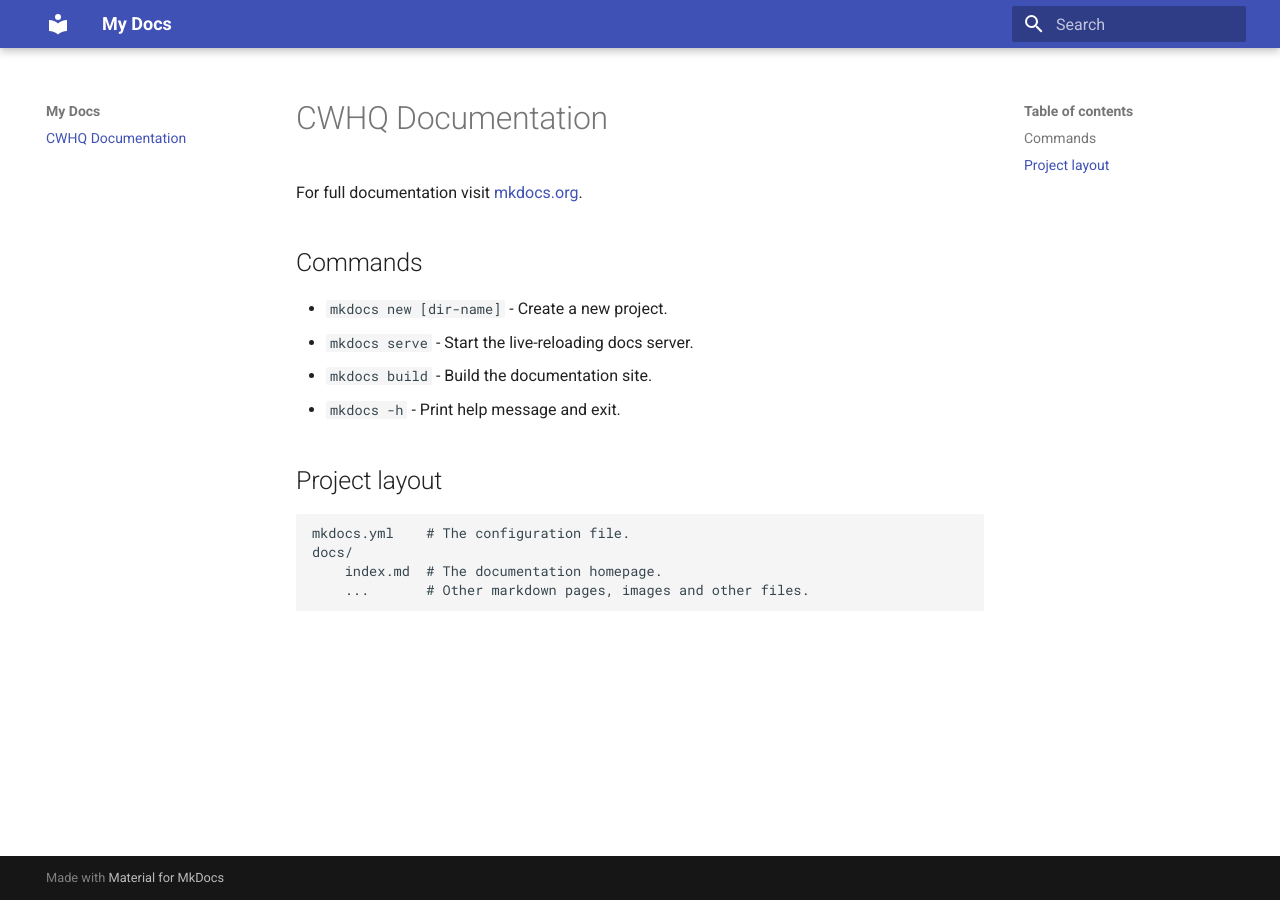
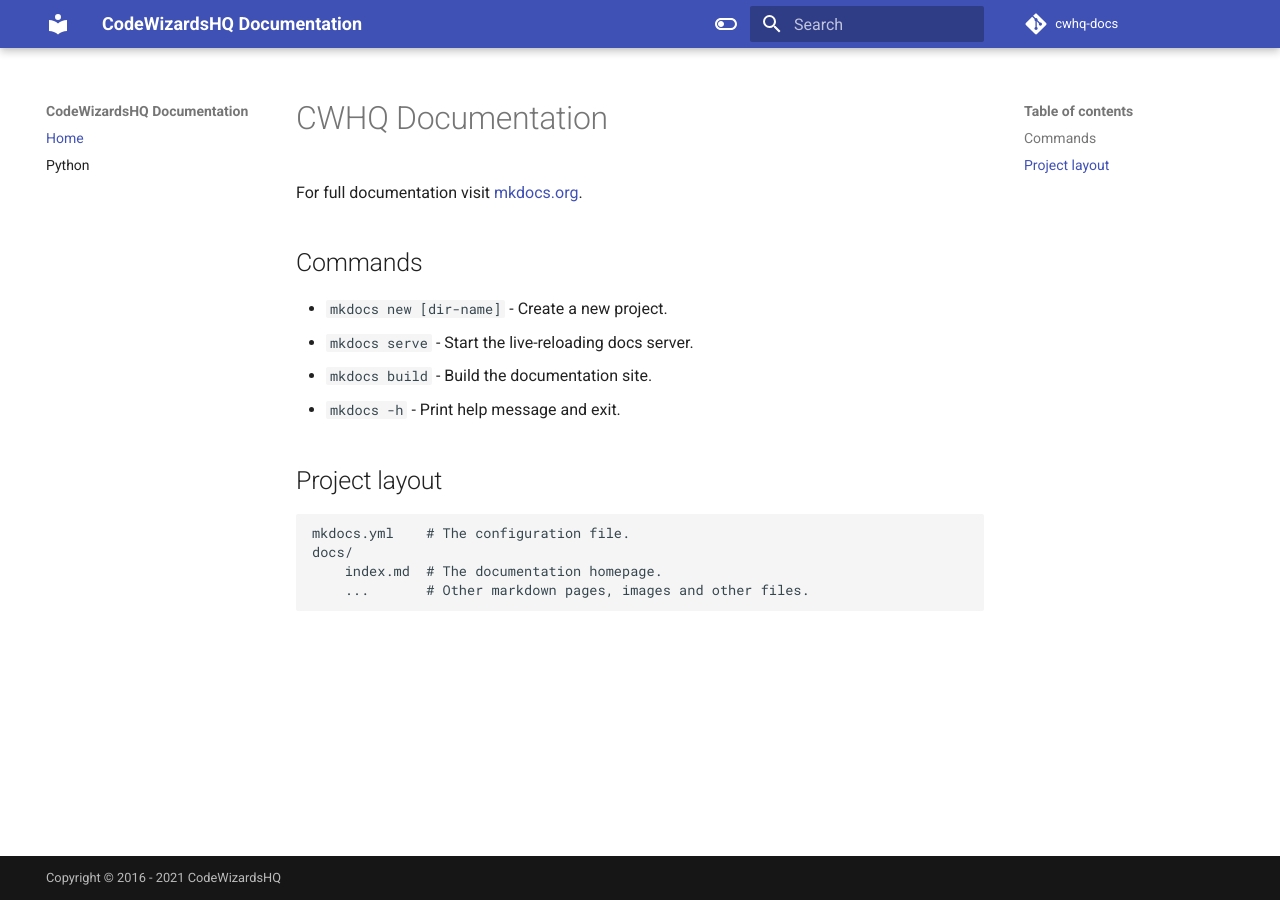
Before and after one commit to daniel-schroeder-dev/cwhq-docs, an MkDocs documentation site: the page built from docs/index.md, in a window 1280 px wide. Built offline with MkDocs 1.6.1 and Material for MkDocs 9.7.7, drawn with Linux system fonts in a browser that asks for light colours; comment, search, counter and statistics services are not loaded.

Commit message:
Add more configuration, tweak a few defaults.

```diff
--- /dev/null
+++ b/docs/stylesheets/extra.css
@@ -0,0 +1,6 @@
+:root {
+    --md-primary-fg-color:        #FFC844;
+    --md-primary-fg-color--light: #FFC844;
+    --md-primary-fg-color--dark:  #FFC844;
+    --md-primary-bg-color:        rgba(0, 0, 0, 0.87);
+}
--- a/mkdocs.yml
+++ b/mkdocs.yml
@@ -1,3 +1,45 @@
-site_name: My Docs
+site_name: CodeWizardsHQ Documentation
+# Set this whenever it's live
+# site_url:
+
+plugins:
+  - search # enabled by default, but needs to be added if anymore are added
+#extra_css:
+#    - stylesheets/extra.css
+
+# Footer config
+copyright: Copyright &copy; 2016 - 2021 CodeWizardsHQ
+extra:
+  # Removes the "Made with MkDocs" from the footer
+  generator: false
+
+# GitHub Repo config
+repo_url: https://github.com/daniel-schroeder-dev/cwhq-docs
+repo_name: cwhq-docs
+edit_uri: edit/main/docs
+
+nav:
+  - Home: index.md
+  - Python: python.md
+
+
 theme:
   name: material
+  features:
+    # Turns into an SPA basically
+    - navigation.instant
+    - search.suggest
+  favicon: assets/favicon.ico
+  # logo: assets/logo.png
+  palette:
+    - media: "(prefers-color-scheme: light)"
+      scheme: default
+      toggle:
+        icon: material/toggle-switch-off-outline
+        name: Switch to dark mode
+    - media: "(prefers-color-scheme: dark)"
+      scheme: slate
+      primary: amber # remove to get CWHQ colors from extra.css
+      toggle:
+        icon: material/toggle-switch
+        name: Switch to light mode
```
Also changed, not shown: docs/python.md (added, +1 -0 lines), docs/assets/favicon.ico (added), docs/assets/logo.png (added), docs/assets/logo.svg (added), site/404.html, site/assets/favicon.ico (added), site/assets/logo.png (added), site/assets/logo.svg (added), site/index.html, site/stylesheets/extra.css (added), 1 other file.
